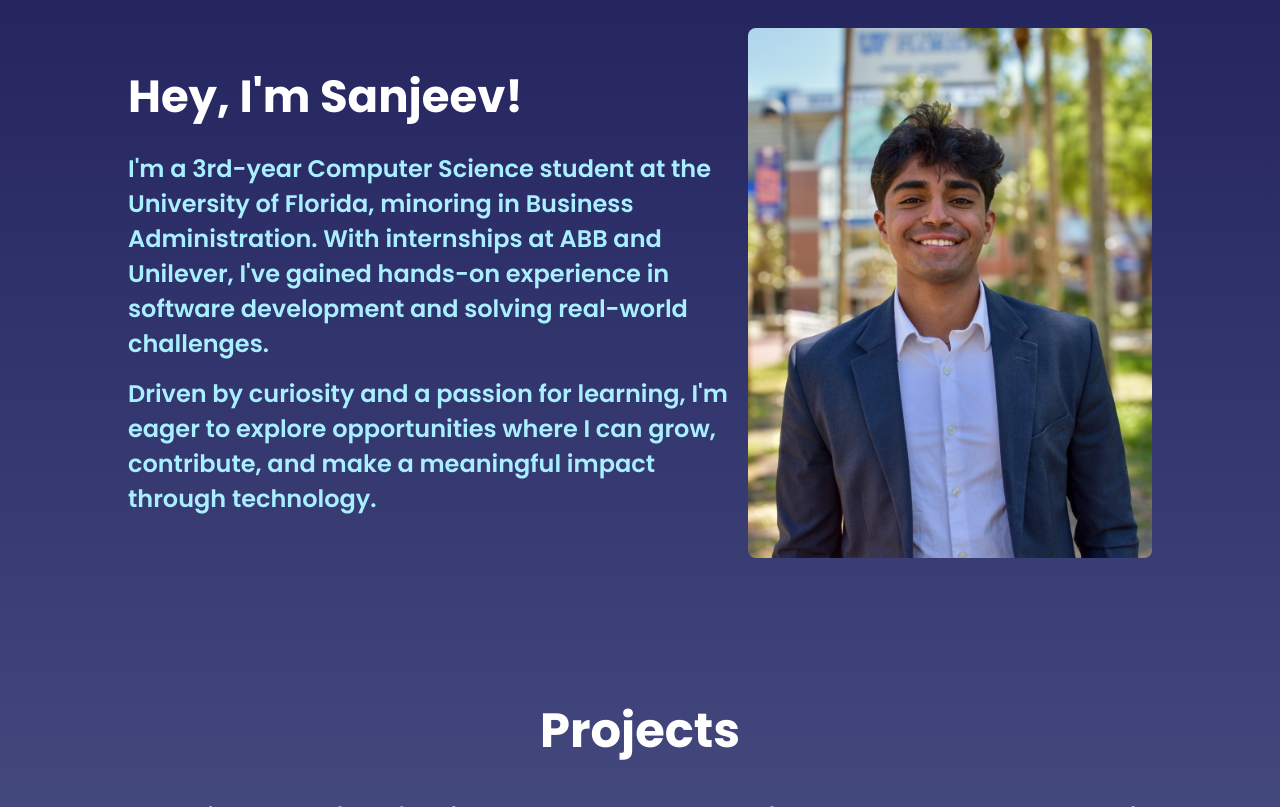
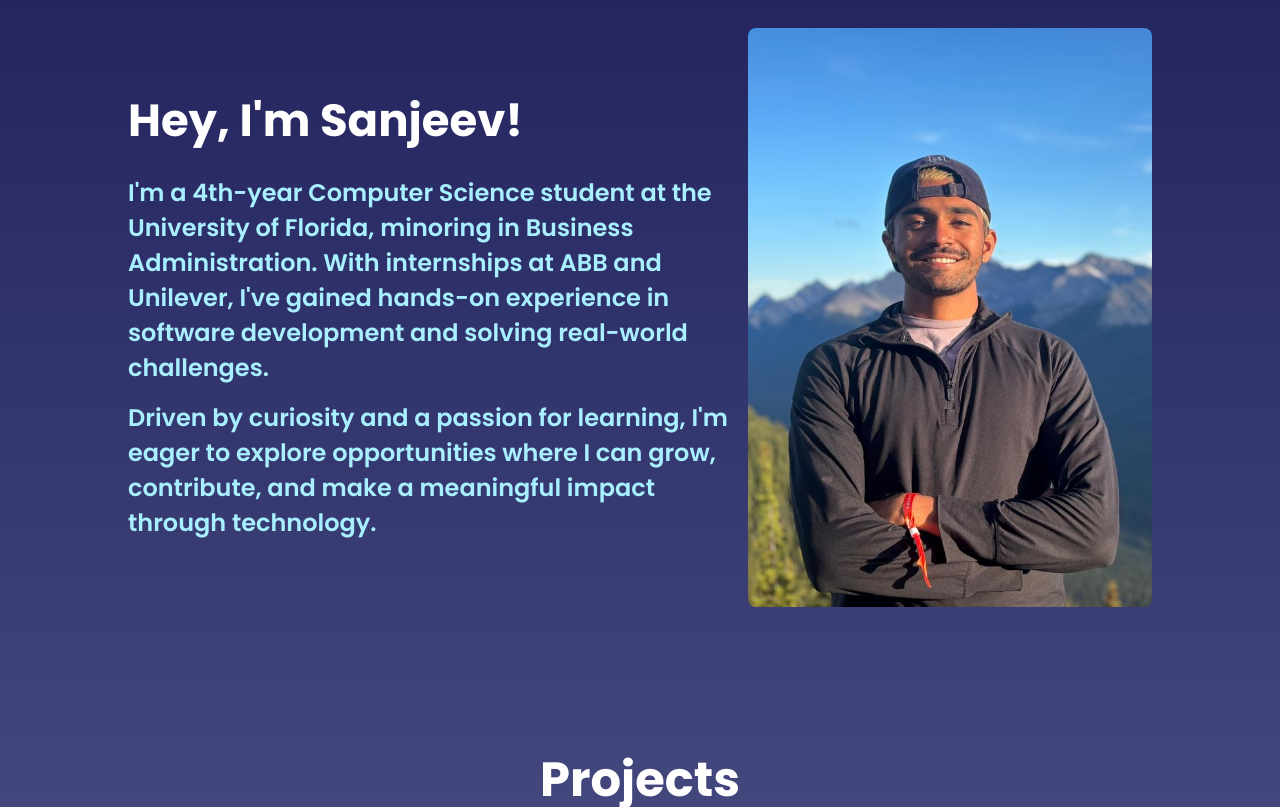
Before and after one commit to sanjeevkamath/portfolioV3, a plain HTML site: page index.html in a window 1280 px wide. Shown: the part 822-1629 px from the top of the page. Drawn offline with nearby package versions, Linux system fonts and the light colour scheme.

Commit message:
Updated headshot and text - 2025

```diff
--- a/index.html
+++ b/index.html
@@ -48,7 +48,7 @@
         <div class="about">
             <h1>Hey, I'm Sanjeev!</h1>
             <h3>
-                I'm a 3rd-year Computer Science student at the University of Florida,
+                I'm a 4th-year Computer Science student at the University of Florida,
                 minoring in Business Administration. With internships at ABB and Unilever,
                 I've gained hands-on experience in software development and solving
                 real-world challenges.
@@ -61,7 +61,7 @@
         </div>
 
         <div class="about-img">
-            <img src="assets/headshot.jpg" alt="My Headshot">
+            <img src="assets/headshot_2025.png" alt="My Headshot">
         </div>
     </section>
 
```
Also changed, not shown: assets/headshot_2025.png (added).
